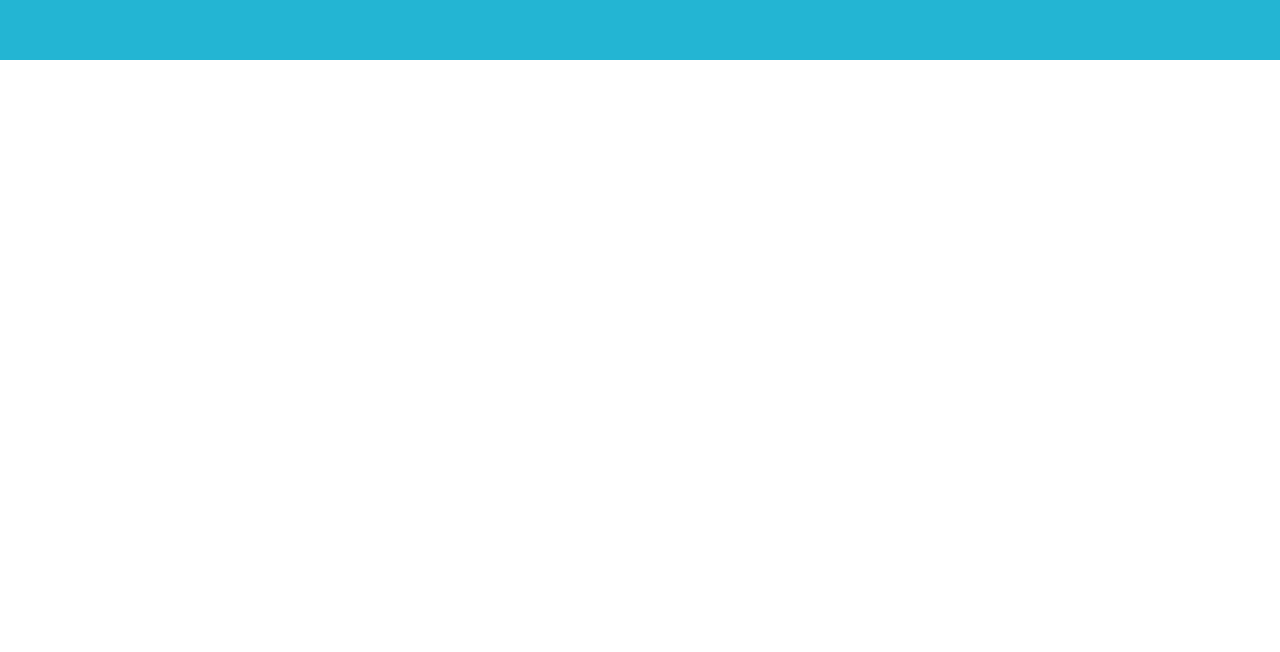
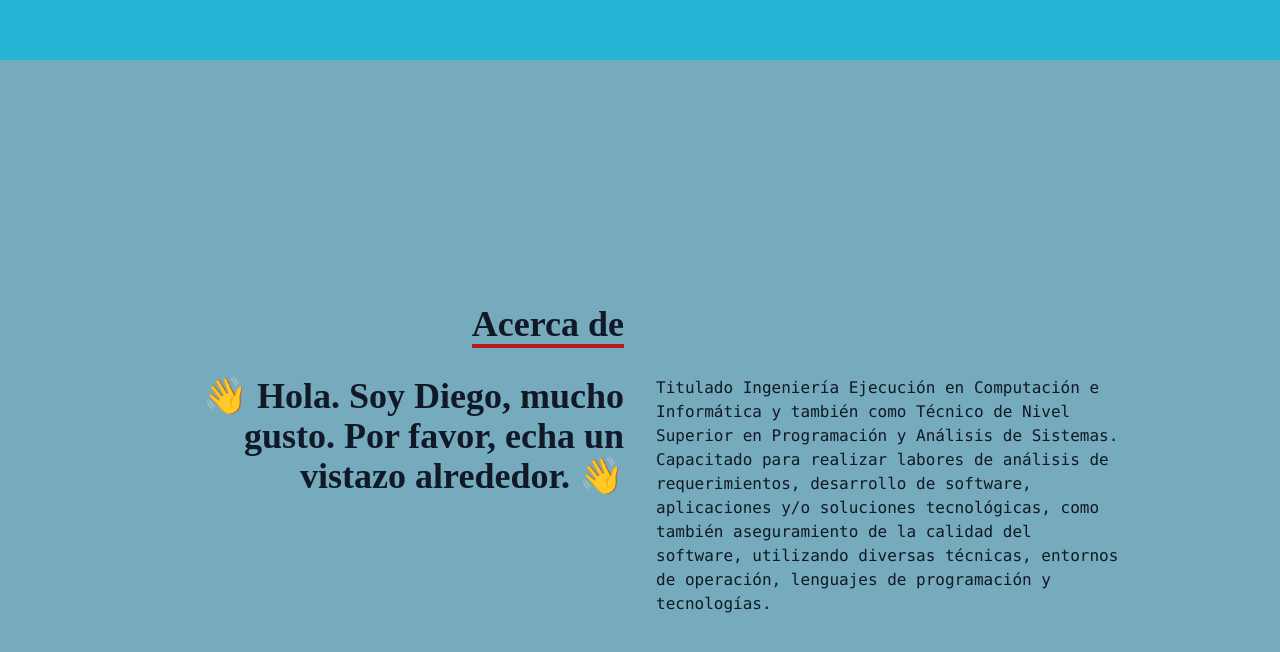
Before and after one commit to diegoivg98/portafolio-DV, a React (Vite) app: page / in a window 1280 px wide. Shown: the part 740-1392 px from the top of the page. Before the commit the page ends 800 px from the top, so only its background shows below. Built offline with nearby package versions, Linux system fonts and the light colour scheme.

Commit message:
agregar estilos al componente About

```diff
--- a/src/components/About.jsx
+++ b/src/components/About.jsx
@@ -1,11 +1,39 @@
-import React from 'react';
+import React from "react";
 
 const About = () => {
-    return (
-        <div>
-
+  return (
+    <div name="about" className="w-full h-screen bg-[#75abbc] text-gray-900">
+      <div className="flex flex-col justify-center items-center w-full h-full">
+        <div className="max-w-[1000px] w-full grid grid-cols-2 gap-8">
+          <div className="sm:text-right pb-8 pl-4">
+            <p className="text-4xl font-bold inline border-b-4 border-red-700">
+              Acerca de
+            </p>
+          </div>
+          <div></div>
         </div>
-    );
-}
+        <div className="max-w-[1000px] w-full grid sm:grid-cols-2 gap-8 px-4">
+          <div className="sm:text-right text-4xl font-bold">
+            <p>
+              👋 Hola. Soy Diego, mucho gusto. Por favor, echa un vistazo
+              alrededor. 👋
+            </p>
+          </div>
+          <div>
+            <p className="font-mono">
+              Titulado Ingeniería Ejecución en Computación e Informática y
+              también como Técnico de Nivel Superior en Programación y Análisis
+              de Sistemas. Capacitado para realizar labores de análisis de
+              requerimientos, desarrollo de software, aplicaciones y/o
+              soluciones tecnológicas, como también aseguramiento de la calidad
+              del software, utilizando diversas técnicas, entornos de operación,
+              lenguajes de programación y tecnologías.
+            </p>
+          </div>
+        </div>
+      </div>
+    </div>
+  );
+};
 
 export default About;
```
